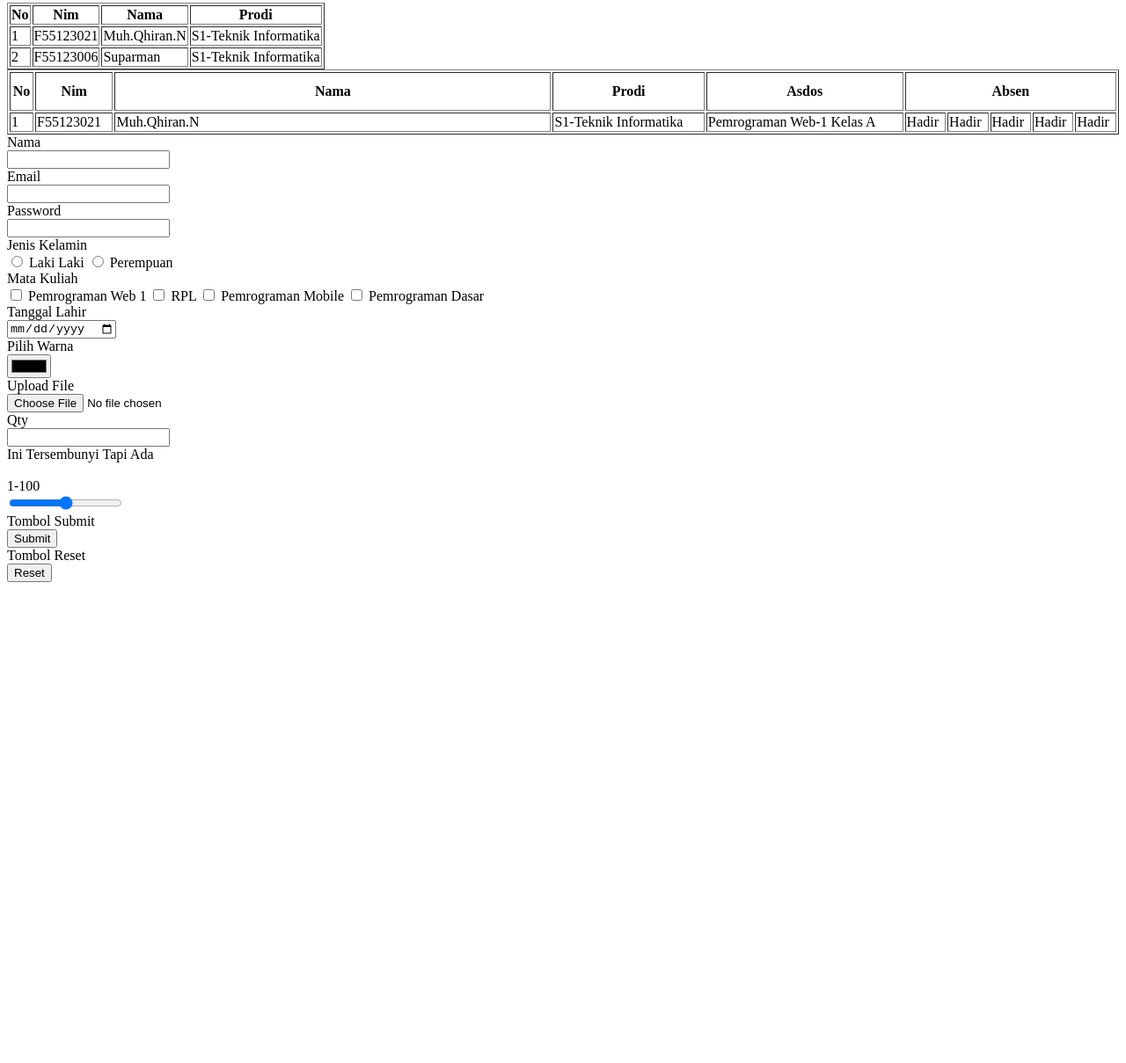
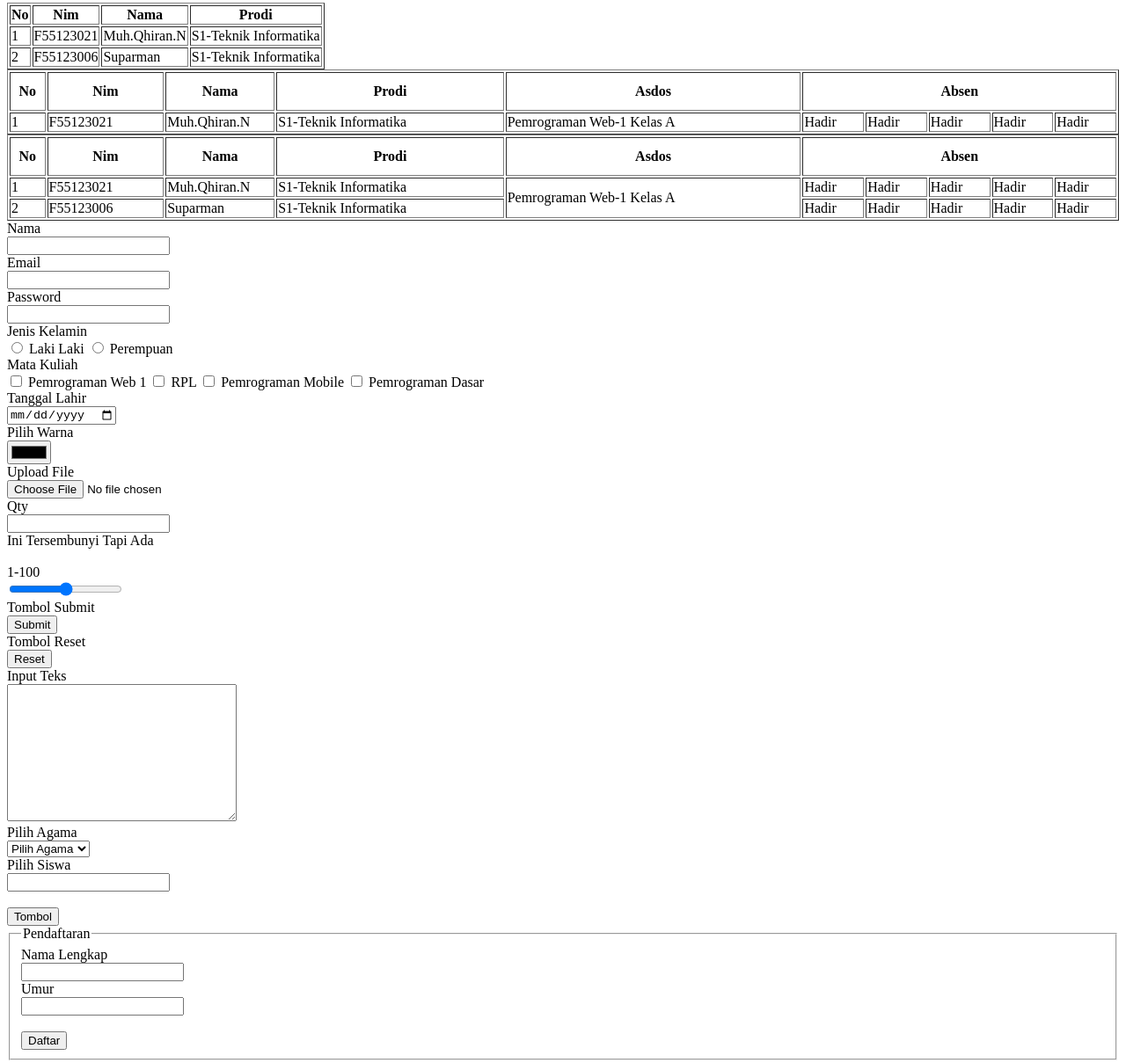
Before and after one commit to Qhiran11/F55123021_Muh.Qhiran.N-A-, a plain HTML site: page Percobaan-2/index.html in a window 1280 px wide. Shown: the part 153-1362 px from the top of the page at 88% size. Before the commit the page ends 823 px from the top, so only its background shows below. Drawn offline with Linux system fonts and the light colour scheme.

Commit message:
Percobaan-2

```diff
--- a/Percobaan-2/index.html
+++ b/Percobaan-2/index.html
@@ -44,7 +44,7 @@
         <tr>
             <th height="40px">No</th>
             <th>Nim</th>
-            <th width="40%">Nama</th>
+            <th width="10%">Nama</th>
             <th>Prodi</th>
             <th>Asdos</th>
             <th colspan="5">Absen</th>
@@ -55,6 +55,46 @@
             <td>Muh.Qhiran.N</td>
             <td>S1-Teknik Informatika</td>
             <td rowspan="2">Pemrograman Web-1 Kelas A</td>
+            <td>Hadir</td>
+            <td>Hadir</td>
+            <td>Hadir</td>
+            <td>Hadir</td>
+            <td>Hadir</td>
+        </tr>
+    </table>
+
+
+
+
+
+
+    <table border="1" width="100%">
+        <tr>
+            <th height="40px">No</th>
+            <th>Nim</th>
+            <th width="10%">Nama</th>
+            <th>Prodi</th>
+            <th>Asdos</th>
+            <th colspan="5">Absen</th>
+        </tr>
+        <tr>
+            <td>1</td>
+            <td>F55123021</td>
+            <td>Muh.Qhiran.N</td>
+            <td>S1-Teknik Informatika</td>
+            <td rowspan="2">Pemrograman Web-1 Kelas A</td>
+            <td>Hadir</td>
+            <td>Hadir</td>
+            <td>Hadir</td>
+            <td>Hadir</td>
+            <td>Hadir</td>
+        </tr>
+        <tr>
+            <td>2</td>
+            <td>F55123006</td>
+            <td>Suparman</td>
+            <td>S1-Teknik Informatika</td>
+            <!-- <td>Pemrograman Web-1 Kelas A</td> -->
             <td>Hadir</td>
             <td>Hadir</td>
             <td>Hadir</td>
@@ -98,7 +138,36 @@
         <input type="reset" name="reset" id="reset"><br>
 
 
+        <!-- Inputan Lain -->
+         <label>Input Teks</label><br>
+         <textarea name="alamat" id="alamat" cols="30" rows="10"></textarea><br>
+         <label>Pilih Agama</label><br>
+         <select name="agama" id="agama">
+            <option value="">Pilih Agama</option>
+            <option value="Islam">Islam</option>
+            <option value="Kristen">Kristen</option>
+            <option value="Hindu">Hindu</option>
+            <option value="Katolik">Katolik</option>
+         </select><br>
+         <label>Pilih Siswa</label><br>
+         <input list="data siswa" name="siswa" id="siswa">
+         <datalist id="datasiswa">
+            <option value="Qhiran 1"></option>
+            <option value="Qhiran 2"></option>
+            <option value="Qhiran 3"></option>
+            <option value="Qhiran 4"></option>
+            <option value="Qhiran 5"></option>
+         </datalist><br><br>
+         <button>Tombol</button>
+         <fieldset>
+            <legend>Pendaftaran</legend>
+            <label>Nama Lengkap</label><br>
+            <input type="text" name="" id=""><br>
+            <label>Umur</label><br>
+            <input type="text" name="" id=""><br><br>
 
+            <button>Daftar</button>
+         </fieldset>
 
 
 
```
